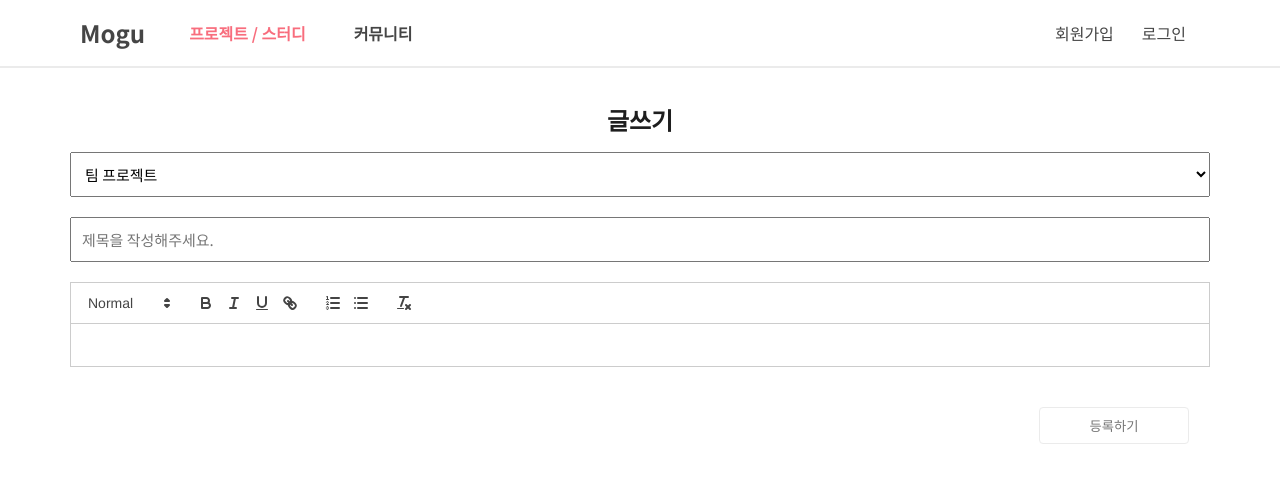
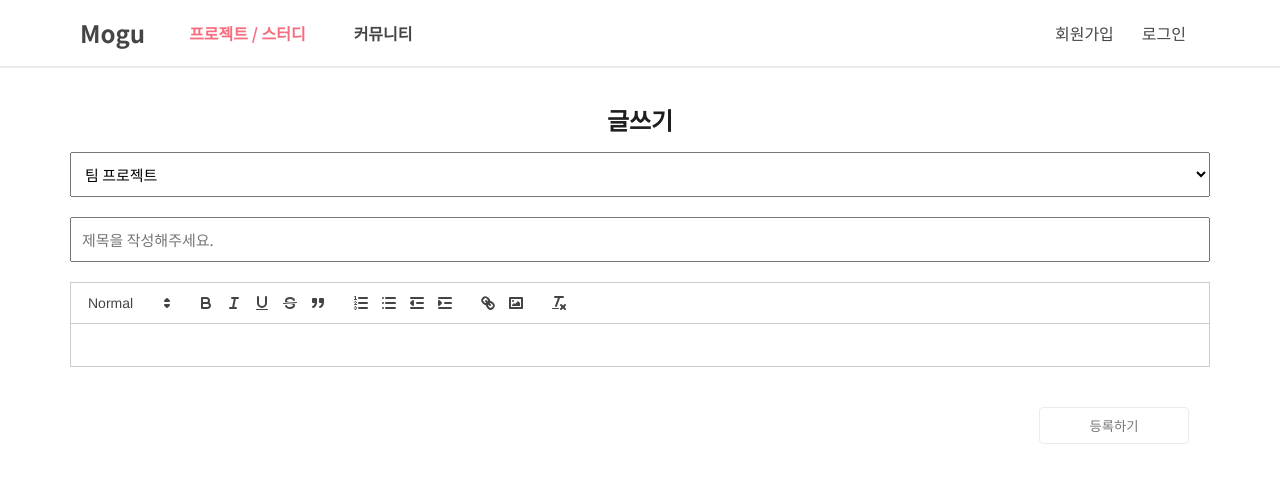
Before and after one commit to MoguProject/mogu-front, a Next.js app: page /registration/community in a window 1280 px wide. Shown: the top 480 px of the page. Built offline with nearby package versions, Linux system fonts and the light colour scheme; no server answers.

Commit message:
[#33] ✨ feat : 에디터 수정 및 댓글 기능 구현

```diff
--- a/components/detail/DetailWrapper.tsx
+++ b/components/detail/DetailWrapper.tsx
@@ -125,7 +125,7 @@ const DetailWrapper = ({ data }: { data: ProjectStudyContentInterface }) => {
         </DetailDetailWrapper>
       </DetailPageDetail>
       <DetailMain>{data.content}</DetailMain>
-      <DetailCommentForm isLoggedIn={true} />
+      <DetailCommentForm isLoggedIn={true} postId={data.postId}/>
     </DetailWrapper>
   );
 };
--- a/components/registration/Editor/index.tsx
+++ b/components/registration/Editor/index.tsx
@@ -1,15 +1,109 @@
+import { axiosInstance } from 'axiosInstance';
 import dynamic from 'next/dynamic';
-import '@uiw/react-md-editor/markdown-editor.css';
-import '@uiw/react-markdown-preview/markdown.css';
-import { MDEditorProps } from '@uiw/react-md-editor';
-export type EditorProps = MDEditorProps;
+import { MutableRefObject, useRef, useMemo, useState } from 'react';
+import { ReactQuillProps } from 'react-quill';
 
-const MDEditor = dynamic(() => import('@uiw/react-md-editor'), {
-  ssr: false,
-});
+interface ReactQuillPropsType extends ReactQuillProps {
+  forwardedRef: any;
+}
 
-const PostEditor = ({ ...rest }: MDEditorProps) => {
-  return <MDEditor {...rest} />;
+const ReactQuill = dynamic(
+  async () => {
+    const { default: RQ } = await import('react-quill');
+    return ({ forwardedRef, ...props }: ReactQuillPropsType) => (
+      <RQ ref={forwardedRef} {...props} />
+    );
+  },
+  { ssr: false },
+);
+
+const formats = [
+  'header',
+  'font',
+  'size',
+  'bold',
+  'italic',
+  'underline',
+  'strike',
+  'blockquote',
+  'list',
+  'bullet',
+  'indent',
+  'link',
+  'image',
+  'video',
+];
+
+const ReactQuillEditor = () => {
+  const quillRef = useRef<any>();
+  const [value, setValue] = useState('');
+  const onChangeValue = (content: string) => {
+    console.log(content);
+    setValue(content);
+  };
+
+  const imageHandler = () => {
+    const input = document.createElement('input');
+
+    input.setAttribute('type', 'file');
+    input.setAttribute('accept', 'image/*');
+    document.body.appendChild(input);
+
+    input.click();
+
+    input.onchange = async () => {
+      const file = input.files[0];
+      console.log(file);
+
+      const formData = new FormData();
+      formData.append('multipartFile', file);
+
+      const res = await axiosInstance.post(
+        'http://localhost:3000/image/upload',
+        formData,
+        {
+          headers: { 'Content-Type': 'multipart/form-data' },
+        },
+      );
+      console.log(res.data);
+
+      const range = quillRef.current.getEditorSelection();
+      quillRef.current.getEditor().insertEmbed(range.index, 'image', res.data);
+      quillRef.current.getEditor().setSelection(range.index + 1);
+      document.body.querySelector(':scope > input').remove();
+    };
+  };
+
+  const modules = useMemo(
+    () => ({
+      toolbar: {
+        container: [
+          [{ header: [1, 2, false] }],
+          ['bold', 'italic', 'underline', 'strike', 'blockquote'],
+          [
+            { list: 'ordered' },
+            { list: 'bullet' },
+            { indent: '-1' },
+            { indent: '+1' },
+          ],
+          ['link', 'image'],
+          ['clean'],
+        ],
+        handlers: { image: imageHandler },
+      },
+    }),
+    [],
+  );
+  return (
+    <ReactQuill
+      forwardedRef={quillRef}
+      modules={modules}
+      placeholder={''}
+      formats={formats}
+      onChange={onChangeValue}
+      value={value}
+    />
+  );
 };
 
-export default PostEditor;
+export default ReactQuillEditor;
--- a/components/registration/cummunity/index.tsx
+++ b/components/registration/cummunity/index.tsx
@@ -7,6 +7,7 @@ import axios from 'axios';
 import { Container, ErrMessage, PostRegistrationForm } from './styled';
 import 'react-quill/dist/quill.snow.css';
 import dynamic from 'next/dynamic';
+import ReactQuillEditor from '../Editor';
 import PostEditor from '../PostEditor';
 
 // react-quill 컴포넌트 분리 전 코드
@@ -38,17 +39,8 @@ const CommunityPostRegistration = () => {
     trigger('content');
   };
   const onSubmit: SubmitHandler<FormValues> = async (data) => {
-    console.log('data:', data);
-    const formData = new FormData();
-    formData.append('categoryId', data.categoryId);
-    formData.append('content', data.content);
-    formData.append('title', data.title);
     try {
-      const response = await axios.post('/posts/create', formData, {
-        headers: {
-          'Content-Type': 'multipart/formdata',
-        },
-      });
+      const response = await axios.post('/posts/create', data);
       console.log(response);
     } catch (error) {
       console.log(error);
@@ -73,11 +65,7 @@ const CommunityPostRegistration = () => {
           {...register('title', { required: true })}
         />
         {errors.title && <ErrMessage>제목을 작성해주세요.</ErrMessage>}
-        <ReactQuillWrapper
-          onChange={onChangeContents}
-          value={content}
-          theme="snow"
-        />
+        <ReactQuillEditor />
         <RegistrationButton>등록하기</RegistrationButton>
       </PostRegistrationForm>
     </Container>
--- a/config/config.ts
+++ b/config/config.ts
@@ -1,2 +1 @@
-export const backUrl =
-  process.env.NODE_ENV === 'production' ? '' : 'http://13.124.27.209:8080';
+export const backUrl = process.env.NODE_ENV === 'production' ? '' : '';
--- a/next.config.js
+++ b/next.config.js
@@ -22,15 +22,15 @@ module.exports = removeImports({
   ...nextConfig,
 });
 
-// module.exports = (phase, { defaultConfig }) => {
-//   const rewrites = () => {
-//     return [
-//       {
-//         source: '/:path*',
-//         destination: 'http://13.124.27.209:8080/:path*',
-//       },
-//     ];
-//   };
+module.exports = (phase, { defaultConfig }) => {
+  const rewrites = () => {
+    return [
+      {
+        source: '/:path*',
+        destination: 'http://13.124.27.209:8080/:path*',
+      },
+    ];
+  };
 
-//   return { rewrites };
-// };
+  return { rewrites };
+};
```
Also changed, not shown: components/detail/DetailCommentForm.tsx (+44 -3 lines).
